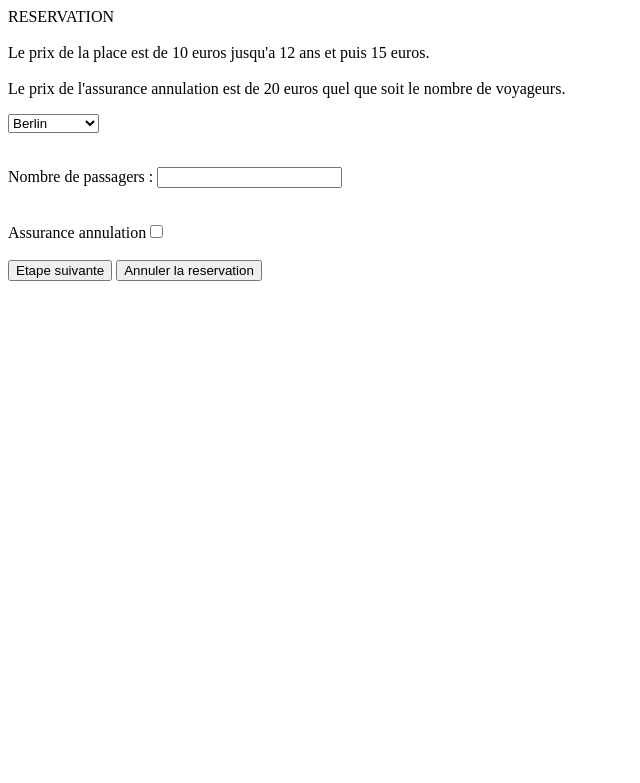
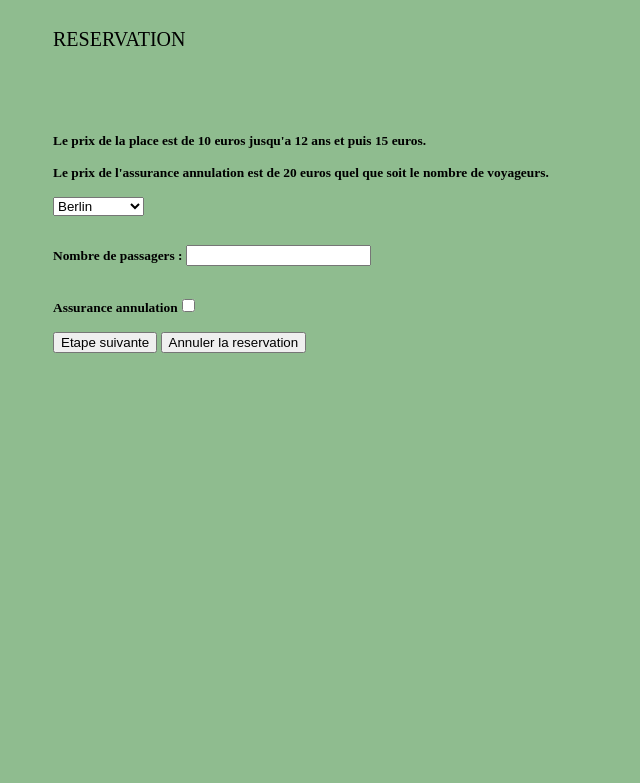
Before and after one commit to Eraxhon/Projet-web, a PHP site: page / in a window 1280 px wide. Shown: the top 783 px of the page, without its empty margins (0-640 px from the left). Run offline with PHP 8.4, Linux system fonts and the light colour scheme.

Commit message:
meilleur css

```diff
--- a/index.php
+++ b/index.php
@@ -1,5 +1,7 @@
 <?php
 session_start();
+
+//phpinfo();
 
 if (!empty($_GET['page']) && is_file('controller_'.$_GET['page'].'.php'))
 {
--- a/reservation.php
+++ b/reservation.php
@@ -1,23 +1,30 @@
-<?php $information=unserialize($_SESSION['dest']) ?>
-<p>
-        RESERVATION
+<?php $information = unserialize($_SESSION['dest']) ?>
+
+<!DOCTYPE html>
+<html lang='fr'>
+<head>
+    <mega charset='UTF-8'>
+    <link rel="stylesheet" type="text/css" href="reservationn.css">
+    <title>RESERVATION</title>
+    RESERVATION
+<head>
+
+<body>
+
         <br>
-        <font color="red">
-
-        <?php
-        echo($information->get_sentence());
-        ?>
-
-        </font>
+<div id="contenu">
+        <h5> <?php echo($information->get_sentence())?> </h5>
 
         <br>
 
+        <h6>
         Le prix de la place est de 10 euros jusqu'a 12 ans et puis 15 euros.
 
         <br><br>
 
         Le prix de l'assurance annulation est de 20 euros quel que soit le nombre de voyageurs.
-</p>
+
+        <br><br>
 
         <form method="get" action="index.php?page=confirmation">
 
@@ -43,5 +50,11 @@
 
             <input type="submit" name="cancel" value="Annuler la reservation"/>
         </form>
+        </h6>
+    </div>
+
+</body>
+
+</html>
 
 <?php $_SESSION['dest'] = serialize($information) ?>
--- /dev/null
+++ b/reservationn.css
@@ -0,0 +1,15 @@
+body{
+	background-color: #8FBC8F;
+	color: black;
+	font-size: 20px;
+	padding-left: 45px;
+	padding-top : 20px;
+}
+
+h5{
+	font color = red;
+}
+
+#contenu{
+	background-color: #8FBC8F;
+}
```
Also changed, not shown: passengers.php (+14 -4 lines), passengerss.css (added, +16 -0 lines).
